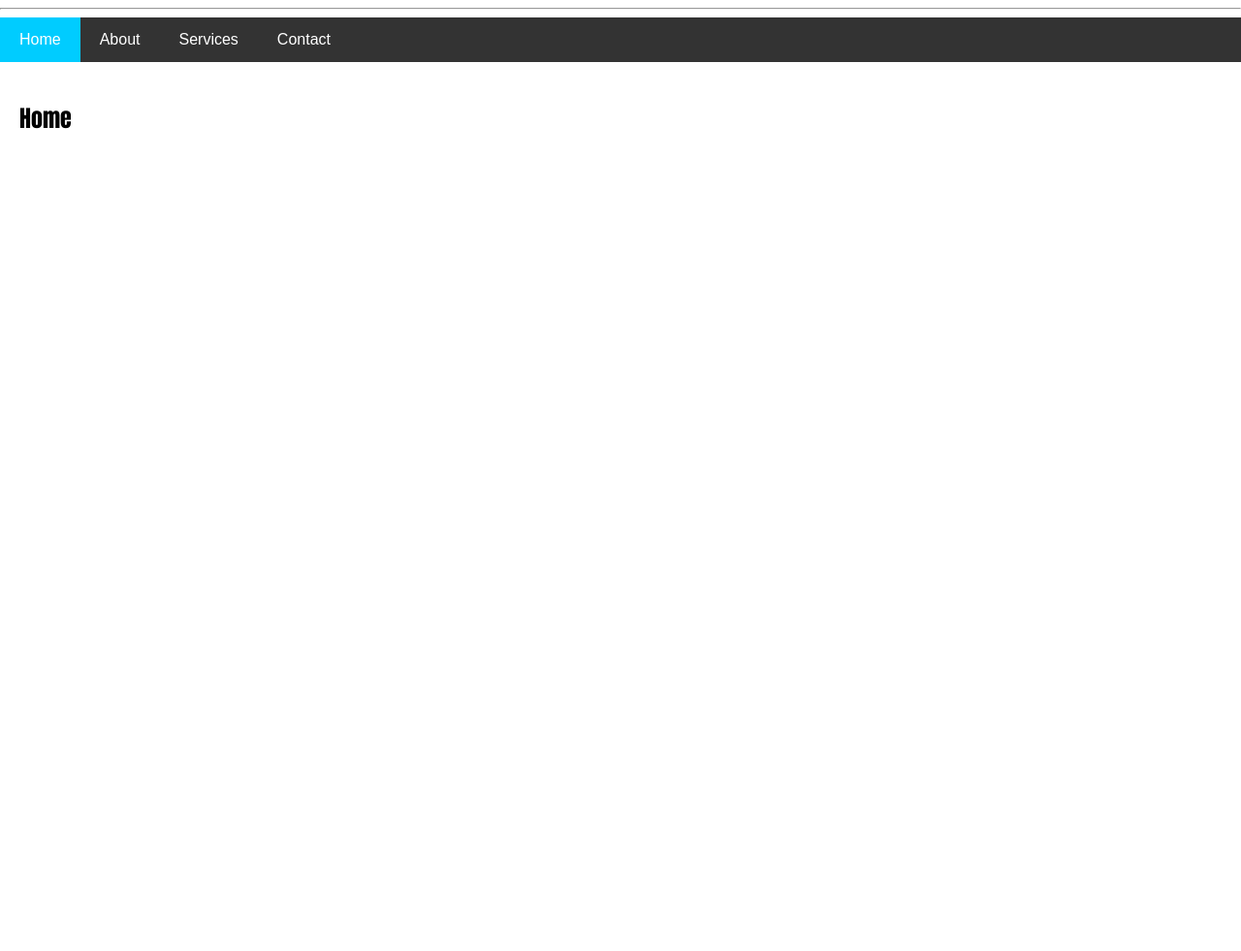
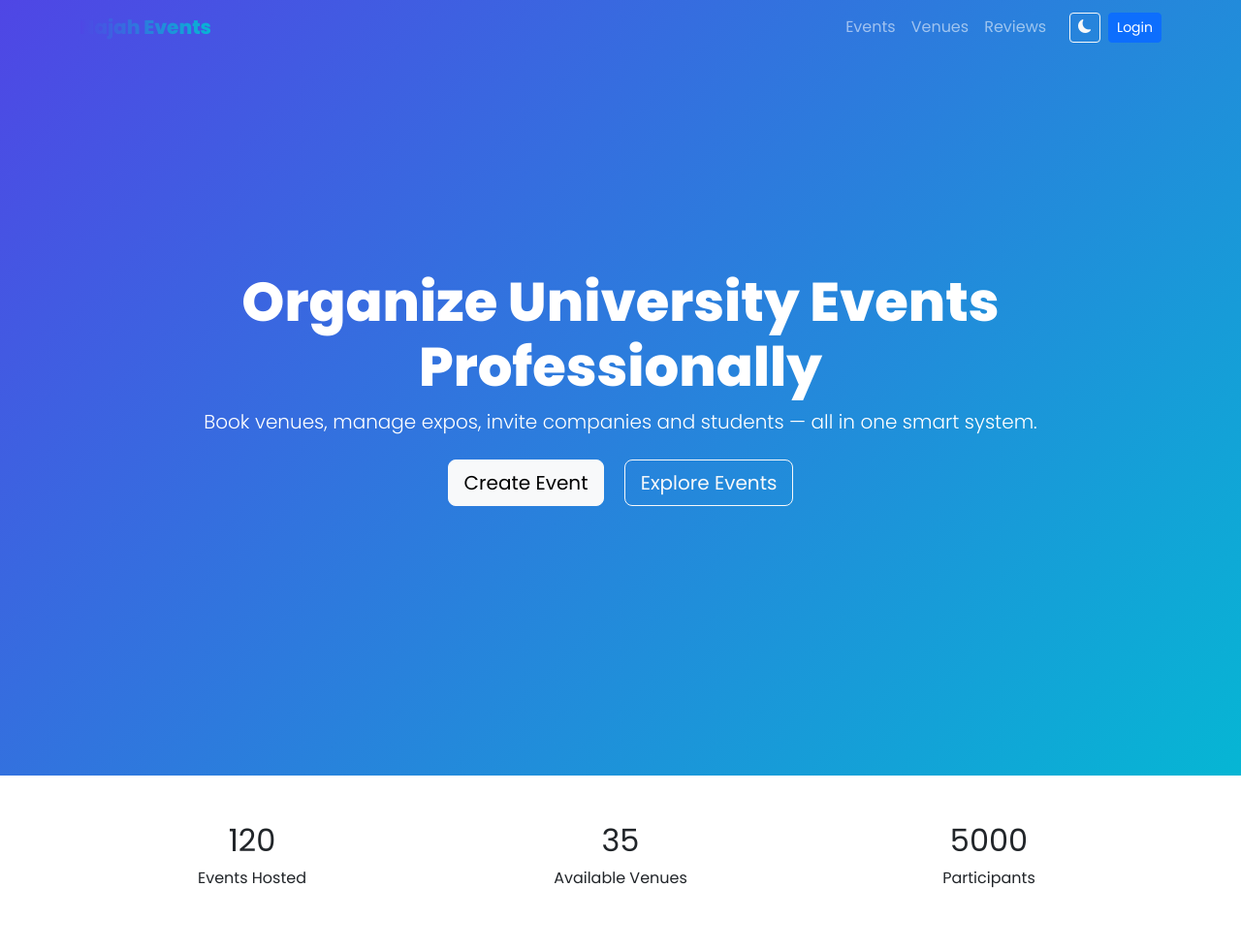
Before and after one commit to MALEKDE/EventORG, a PHP site: page /test.html in a window 1280 px wide. Shown: the top 981 px of the page at 97% size. Before the commit the page ends 133 px from the top, so only its background shows below. Run offline with PHP 8.4, Linux system fonts and the light colour scheme.

Commit message:
home page

```diff
--- a/style.css
+++ b/style.css
@@ -1,42 +1,53 @@
-body {
-    margin: 0;
-    font-family: Impact, Haettenschweiler, 'Arial Narrow Bold', sans-serif;
+body{
+  font-family:'Poppins',sans-serif;
+  transition:0.3s;
 }
 
-.navbar {
-    background-color: #333;
-    overflow: hidden;
+.gradient-text{
+  background:linear-gradient(90deg,#4f46e5,#06b6d4);
+  -webkit-background-clip:text;
+  -webkit-text-fill-color:transparent;
 }
 
-.navbar button {
-    background-color: #333;
-    color: white;
-    border: none;
-    padding: 14px 20px;
-    cursor: pointer;
-    float: left;
-    font-size: 16px;
+.hero-section{
+  height:100vh;
+  background:linear-gradient(135deg,#4f46e5,#06b6d4);
 }
 
-.navbar button:hover {
-    background-color: #e30f0f;
+.event-card{
+  transition:0.4s;
+}
+.event-card:hover{
+  transform:translateY(-10px);
+  box-shadow:0 15px 40px rgba(0,0,0,0.2);
 }
 
-.navbar button.active {
-    background-color: #00ccff;
+.venue-box{
+  background:white;
+  transition:0.3s;
+}
+.venue-box:hover{
+  transform:scale(1.05);
+  background:#4f46e5;
+  color:white;
 }
 
-.tabcontent {
-    display: none;
-    padding: 20px;
-
+.cta-section{
+  background:linear-gradient(90deg,#4f46e5,#06b6d4);
 }
 
-#table {
-
-    background-color: rgb(110, 255, 146);
-    border-color: black;
-    border-radius: 50px;
-    border-width: 10px;
-    align-items: center;
+/* Dark Mode */
+.dark-mode{
+  background:#121212;
+  color:white;
 }
+.dark-mode .bg-light{
+  background:#1e1e1e !important;
+}
+.dark-mode .card{
+  background:#1e1e1e;
+  color:white;
+}
+.dark-mode .venue-box{
+  background:#1e1e1e;
+}
--- a/test.html
+++ b/test.html
@@ -1,39 +1,195 @@
 <!DOCTYPE html>
-<html>
+<html lang="en" data-theme="light">
 <head>
-    <title>Najah Events Website</title>
+<meta charset="UTF-8">
+<meta name="viewport" content="width=device-width, initial-scale=1.0">
+<title>Najah Events Platform</title>
+
+<!-- Bootstrap -->
+<link href="https://cdn.jsdelivr.net/npm/bootstrap@5.3.2/dist/css/bootstrap.min.css" rel="stylesheet">
+
+<!-- Icons -->
+<link href="https://cdn.jsdelivr.net/npm/bootstrap-icons@1.11.1/font/bootstrap-icons.css" rel="stylesheet">
+
+<!-- AOS Animation -->
+<link href="https://unpkg.com/aos@2.3.1/dist/aos.css" rel="stylesheet">
+
+<!-- Google Font -->
+<link href="https://fonts.googleapis.com/css2?family=Poppins:wght@300;400;600;800&display=swap" rel="stylesheet">
+
 <link rel="stylesheet" href="style.css">
-    <meta charset="UTF-8">
 </head>
-<hr>
 <body>
 
-<div class="navbar">
-    <button class="tablink active" onclick="openTab(event, 'Home')">Home</button>
-    <button class="tablink" onclick="openTab(event, 'About')">About</button>
-    <button class="tablink" onclick="openTab(event, 'Services')">Services</button>
-    <button class="tablink" onclick="openTab(event, 'Contact')">Contact</button>
+<!-- Navbar -->
+<nav class="navbar navbar-expand-lg fixed-top navbar-dark bg-transparent">
+  <div class="container">
+    <a class="navbar-brand fw-bold gradient-text" href="#">Najah Events</a>
+
+    <button class="navbar-toggler" type="button" data-bs-toggle="collapse" data-bs-target="#navMenu">
+      <span class="navbar-toggler-icon"></span>
+    </button>
+
+    <div class="collapse navbar-collapse" id="navMenu">
+      <ul class="navbar-nav ms-auto align-items-lg-center">
+        <li class="nav-item"><a class="nav-link" href="#events">Events</a></li>
+        <li class="nav-item"><a class="nav-link" href="#venues">Venues</a></li>
+        <li class="nav-item"><a class="nav-link" href="#testimonials">Reviews</a></li>
+        <li class="nav-item ms-lg-3">
+          <button id="themeToggle" class="btn btn-outline-light btn-sm">
+            <i class="bi bi-moon-fill"></i>
+          </button>
+        </li>
+        <li class="nav-item ms-lg-2">
+          <button class="btn btn-primary btn-sm">Login</button>
+        </li>
+      </ul>
+    </div>
+  </div>
+</nav>
+
+<!-- Hero -->
+<section class="hero-section d-flex align-items-center text-white">
+  <div class="container text-center" data-aos="fade-up">
+    <h1 class="display-4 fw-bold">Organize University Events Professionally</h1>
+    <p class="lead">Book venues, manage expos, invite companies and students — all in one smart system.</p>
+    <div class="mt-4">
+      <button class="btn btn-light btn-lg me-3">Create Event</button>
+      <button class="btn btn-outline-light btn-lg">Explore Events</button>
+    </div>
+  </div>
+</section>
+
+<!-- Stats -->
+<section class="py-5 text-center">
+  <div class="container">
+    <div class="row g-4">
+      <div class="col-md-4" data-aos="zoom-in">
+        <h2 class="counter" data-target="120">0</h2>
+        <p>Events Hosted</p>
+      </div>
+      <div class="col-md-4" data-aos="zoom-in" data-aos-delay="100">
+        <h2 class="counter" data-target="35">0</h2>
+        <p>Available Venues</p>
+      </div>
+      <div class="col-md-4" data-aos="zoom-in" data-aos-delay="200">
+        <h2 class="counter" data-target="5000">0</h2>
+        <p>Participants</p>
+      </div>
+    </div>
+  </div>
+</section>
+
+<!-- Events -->
+<section id="events" class="py-5 bg-light">
+  <div class="container">
+    <h2 class="text-center mb-5 fw-bold" data-aos="fade-up">Featured Events</h2>
+    <div class="row g-4">
+      <div class="col-md-4" data-aos="fade-up">
+        <div class="card event-card">
+          <img src="https://images.unsplash.com/photo-1511578314322-379afb476865" class="card-img-top">
+          <div class="card-body">
+            <h5 class="card-title">Career Expo 2026</h5>
+            <p>Main Hall — March 12</p>
+            <button class="btn btn-primary w-100">Register</button>
+          </div>
+        </div>
       </div>
 
-<div id="Home" class="tabcontent" style="display:block">
-    <h2>
-            Home
-    </h2>
+      <div class="col-md-4" data-aos="fade-up" data-aos-delay="100">
+        <div class="card event-card">
+          <img src="https://images.unsplash.com/photo-1558008258-3256797b43f3" class="card-img-top">
+          <div class="card-body">
+            <h5 class="card-title">Tech Conference</h5>
+            <p>Engineering Hall — April 5</p>
+            <button class="btn btn-primary w-100">Register</button>
+          </div>
+        </div>
       </div>
 
-<div id="About" class="tabcontent">
-    <h2>About</h2>
+      <div class="col-md-4" data-aos="fade-up" data-aos-delay="200">
+        <div class="card event-card">
+          <img src="https://images.unsplash.com/photo-1505373877841-8d25f7d46678" class="card-img-top">
+          <div class="card-body">
+            <h5 class="card-title">Projects Fair</h5>
+            <p>Expo Hall — May 1</p>
+            <button class="btn btn-primary w-100">Register</button>
           </div>
+        </div>
+      </div>
+    </div>
+  </div>
+</section>
 
-<div id="Services" class="tabcontent">
-    <h2>Services</h2>
+<!-- Venues -->
+<section id="venues" class="py-5 text-center">
+  <div class="container">
+    <h2 class="fw-bold mb-4" data-aos="fade-up">University Venues</h2>
+    <div class="row g-4">
+      <div class="col-md-4" data-aos="flip-left">
+        <div class="venue-box p-4 shadow rounded">Main Auditorium</div>
       </div>
+      <div class="col-md-4" data-aos="flip-left" data-aos-delay="100">
+        <div class="venue-box p-4 shadow rounded">Engineering Hall</div>
+      </div>
+      <div class="col-md-4" data-aos="flip-left" data-aos-delay="200">
+        <div class="venue-box p-4 shadow rounded">Outdoor Stage</div>
+      </div>
+    </div>
+  </div>
+</section>
 
-<div id="Contact" class="tabcontent">
-    <h2>Contact</h2>
+<!-- Testimonials -->
+<section id="testimonials" class="py-5 bg-light">
+  <div class="container text-center">
+    <h2 class="fw-bold mb-4" data-aos="fade-up">What People Say</h2>
+    <p class="lead" data-aos="fade-up" data-aos-delay="100">
+      “The best event organization platform for universities. Smooth, modern, and powerful.”
+    </p>
   </div>
+</section>
 
-<script src="script.js"></script>
+<!-- CTA -->
+<section class="cta-section text-white text-center py-5">
+  <div class="container" data-aos="zoom-in">
+    <h2 class="fw-bold">Ready to Host Your Next Event?</h2>
+    <button class="btn btn-light btn-lg mt-3">Start Now</button>
+  </div>
+</section>
+
+<!-- Footer -->
+<footer class="text-center py-4 bg-dark text-white">
+  © 2026 An-Najah National University — Event Platform
+</footer>
+
+<!-- Scripts -->
+<script src="https://cdn.jsdelivr.net/npm/bootstrap@5.3.2/dist/js/bootstrap.bundle.min.js"></script>
+<script src="https://unpkg.com/aos@2.3.1/dist/aos.js"></script>
+<script>
+AOS.init({duration:1000, once:true});
+
+/* Counter */
+document.querySelectorAll('.counter').forEach(counter=>{
+  const update=()=>{
+    const target=+counter.getAttribute('data-target');
+    const count=+counter.innerText;
+    const inc=target/200;
+    if(count<target){
+      counter.innerText=Math.ceil(count+inc);
+      setTimeout(update,10);
+    }else{
+      counter.innerText=target;
+    }
+  };
+  update();
+});
+
+/* Dark Mode */
+const toggle=document.getElementById("themeToggle");
+toggle.addEventListener("click",()=>{
+  document.body.classList.toggle("dark-mode");
+});
+</script>
 
 </body>
 </html>
```
Lines whose indentation alone changed are shown as unchanged.
